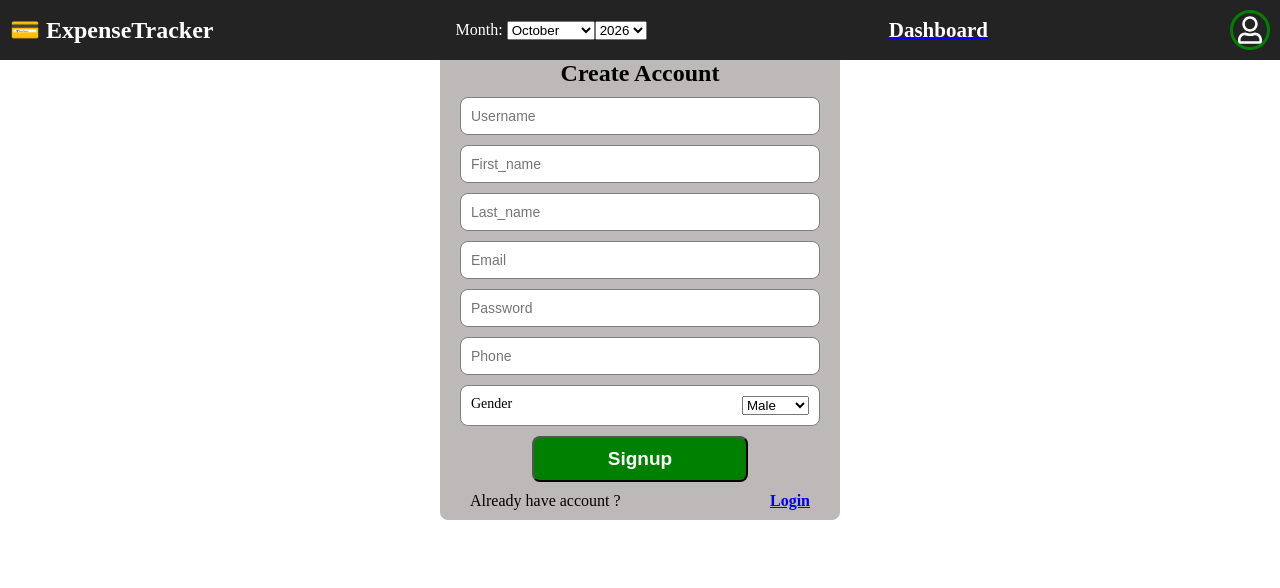
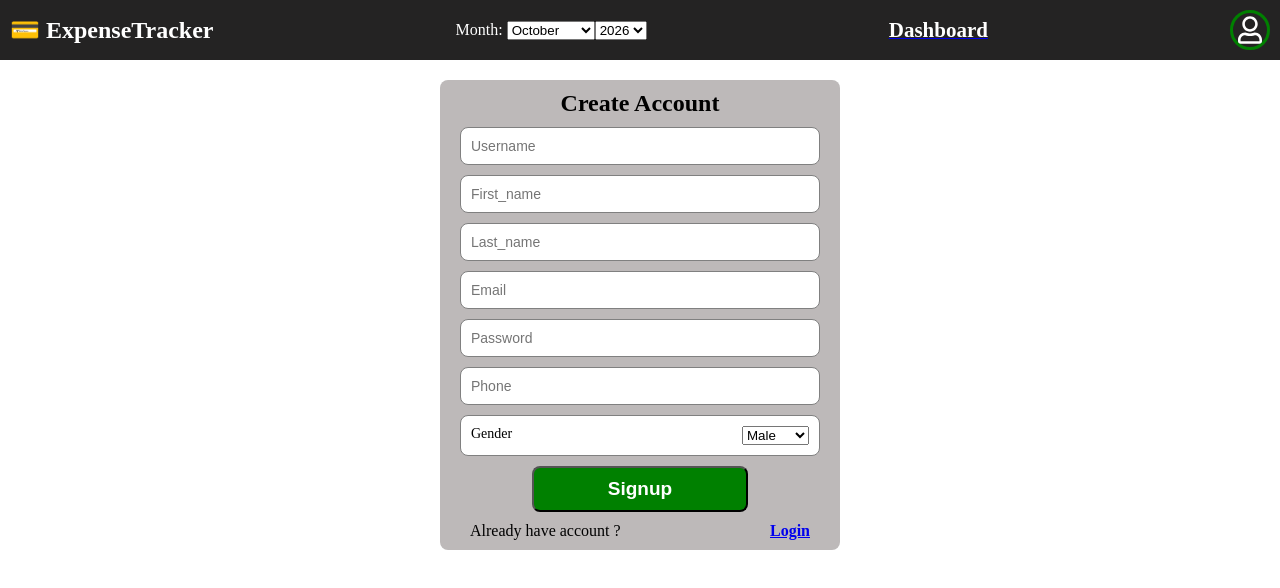
Before and after one commit to surajkumar6596/Expense-app, a React (Vite) app in the folder frontend/Expense-Frontend/: page /signup in a window 1280 px wide. Shown: the top 588 px of the page. Built offline with nearby package versions, Linux system fonts and the light colour scheme; no server answers.

Commit message:
Fix logon signup layout in CSS

```diff
--- a/frontend/Expense-Frontend/src/style/Login.css
+++ b/frontend/Expense-Frontend/src/style/Login.css
@@ -3,7 +3,7 @@
     padding: 10px;
     width: 400px;
     border-radius: 8px;
-    margin: 30px auto;
+    margin: 100px auto;
     text-align: center;
 }
 .container{
--- a/frontend/Expense-Frontend/src/style/Signup.css
+++ b/frontend/Expense-Frontend/src/style/Signup.css
@@ -1,6 +1,6 @@
 
 .signup{
-    margin:  50px auto;
+    margin:  80px auto;
     display: flex;
     flex-direction: column;
     background: #bdb9b9;
```
